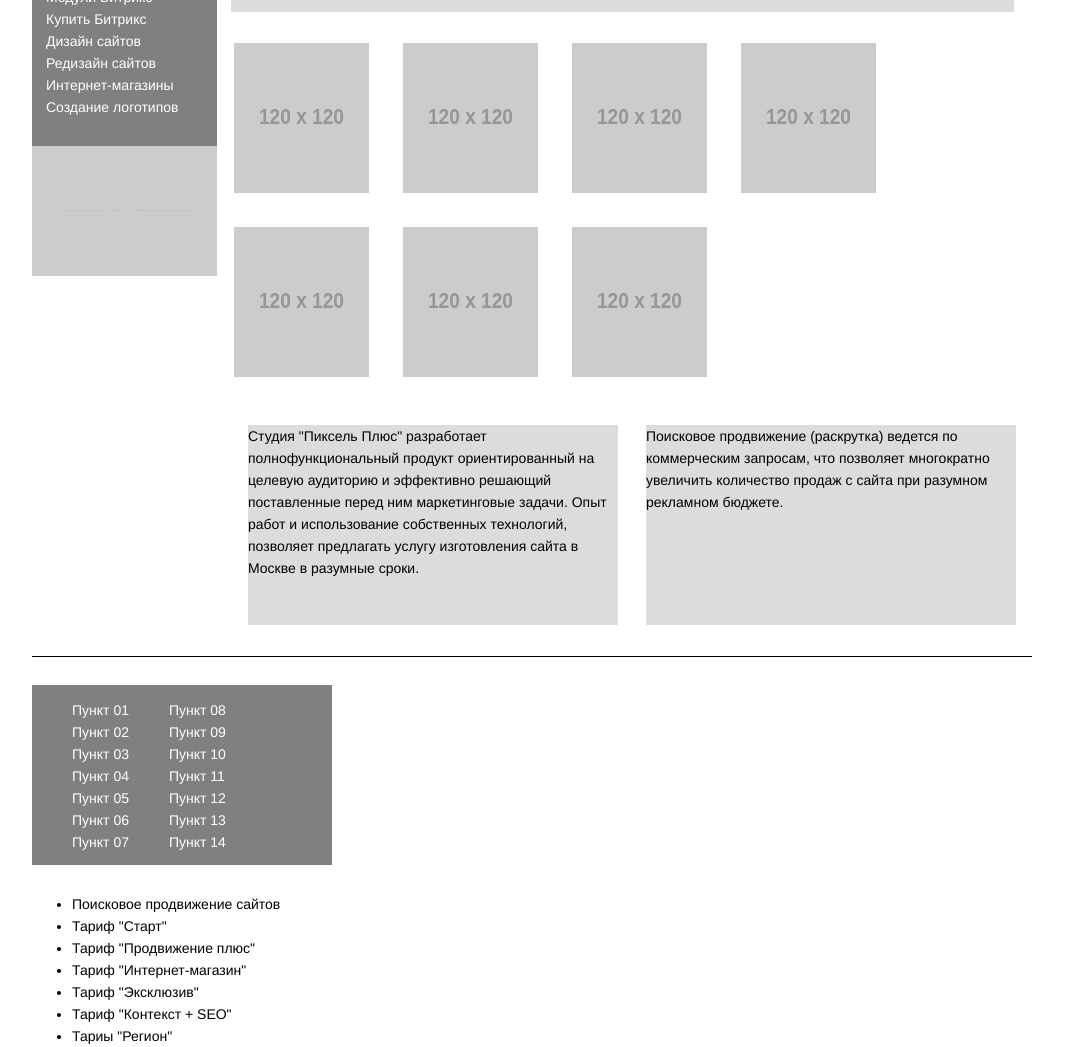
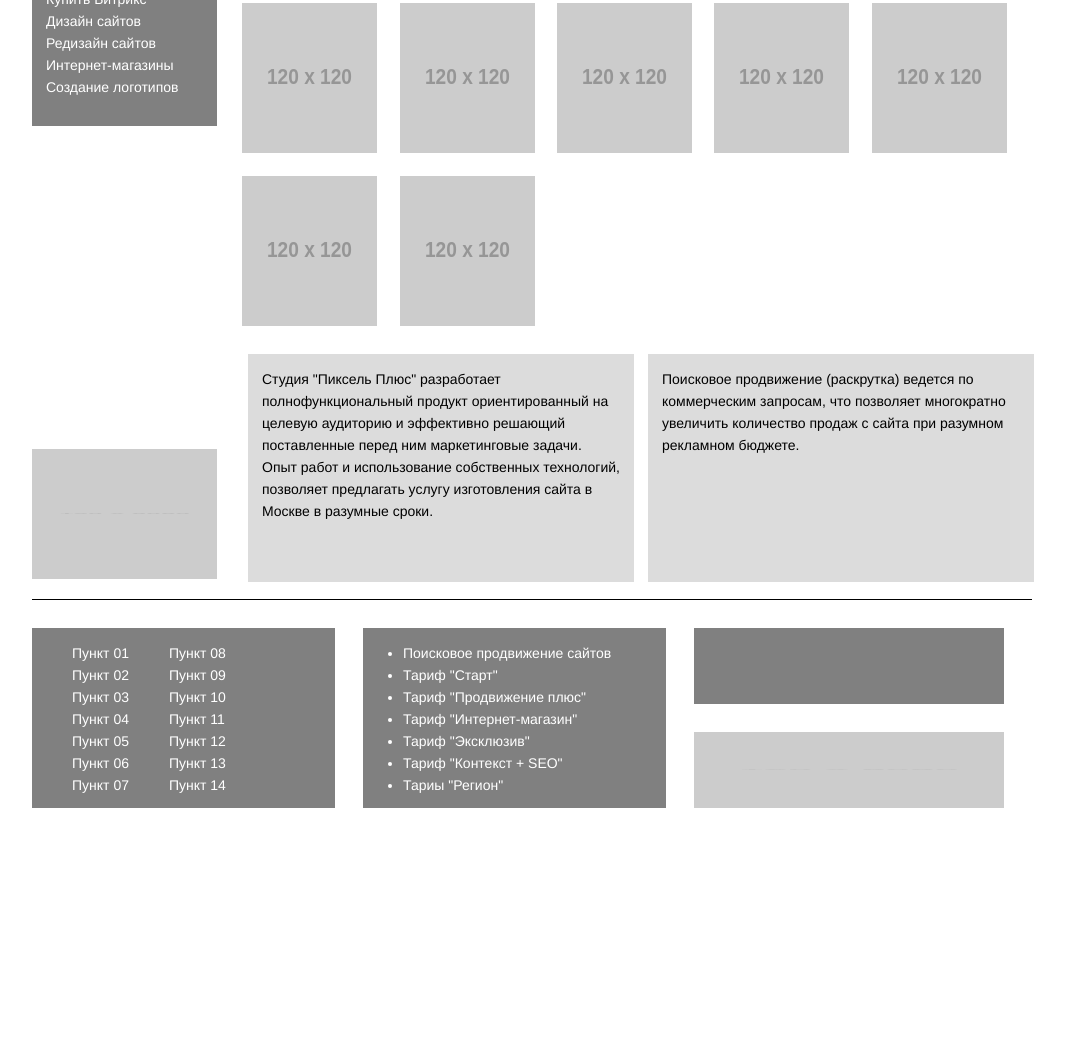
Before and after one commit to Giant333/LKU, a plain HTML site: page First project/First project.html in a window 1280 px wide. Shown: the part 387-1434 px from the top of the page, without its empty margins (126-1191 px from the left). After the commit the page ends 1223 px from the top, so only its background shows below. Drawn offline with Linux system fonts and the light colour scheme; placeholder pictures from the web are drawn by us.

Commit message:
git add .

```diff
--- a/First project/First project.html
+++ b/First project/First project.html
@@ -133,6 +133,13 @@
                     <li>Тариы "Регион"</li>
                 </ul>
             </div>
+            <div class="flex-12-13">
+                <div class="flex-12"></div>
+                <div class="flex-13">
+                    <img height="76px" width="310px" alt="logo-1" title="logo-1" src="https://via.placeholder.com/120/808080/FFFFFF/?text=pic-4">
+                </div>
+
+            </div>
 
 
             </div>
--- a/First project/style.css
+++ b/First project/style.css
@@ -19,6 +19,7 @@ body {
     border-bottom: 1px black solid;
     padding-bottom: 20px;
     flex-direction: row;
+    margin-right: 0;
     flex-wrap: nowrap;
     justify-content: flex-start;
     align-content: flex-start;
@@ -29,6 +30,30 @@ body {
 .head p a{
     color:white;
 }
+.content {
+    display: flex;
+    flex: 0 0 auto;
+    border-bottom: 1px black solid;
+    margin-right: 0;
+}
+aside {
+    width: 185px;
+    float: left;
+    flex: 0 0 185px;
+    display: flex;
+    flex-direction: column;
+    margin-left: 0;
+    margin-top: 1em;
+}
+.center {
+    width: 800px;
+    margin-left: 1em;
+}
+.footer {
+    display: flex;
+    margin-bottom: 2em;
+
+}
 .flex-1,
 .flex-2,
 .flex-3 {
@@ -38,34 +63,19 @@ body {
 }
 .flex-1 {
     width: 120px;
+    margin-top: 0;
 }
 .flex-2 {
-    padding: 10px;
     border: 1px solid silver;
     width: 280px;
     align-self: auto;
 }
 .flex-3 {
-    padding: 10px;
-    margin-right: 0em;
+    padding-right: 1em;
+    margin-right: 0;
     border: 1px solid silver;
-    width: 515px;
+    width: 100%;
     text-align: right;
-}
-.content {
-    display: flex;
-    flex: 1 0 auto;
-    border-bottom: 1px black solid;
-}
-aside {
-    height: 100%;
-    width: 185px;
-    float: left;
-    flex: 0 0 185px;
-    display: flex;
-    flex-direction: column;
-    margin-left: 0;
-    margin-top: 1em;
 }
 
 .flex-4 li {
@@ -82,11 +92,12 @@ aside {
 .flax-6
 .flex-8-9 {
     background-color:#dcdcdc;
-    width: 755px;
     margin-right: 0;
+    width: auto;
 }
 .flex-5 {
-    margin: 1em;
+    margin-left: 1em;
+    margin-top: 1em;
     padding: 1em;
 }
 .flex-6 {
@@ -96,19 +107,23 @@ flex-wrap: wrap;
 .flex-6-item {
     height: 150px;
     width: 135px;
-    margin: 0.5em;
-    padding: 10px;
+    margin: 0.8em;
+
 }
 .flex-7 {
     margin-top: auto;
+    margin-bottom: 1em;
 
 }
 .flex-8,
 .flex-9 {
     background-color:#dcdcdc;
-    margin: 1em;
+    padding: 1em;
+
+
 }
 .flex-8-9 {
+    width: 800px;
     display: flex;
     padding: 3px;
     margin: 1em;
@@ -125,16 +140,43 @@ flex-wrap: wrap;
     margin-right: 1em;
 }
 .flex-10 {
+    margin-right: 2em;
+}
+.flex-10,
+.flex-11
+ {
     display: flex;
     height: 180px;
-    width: 300px;
+    width: 315px;
     background-color:#808080;
     margin-top: 2em;
     margin-bottom: 2em;
 }
+.flex-10 li,
+.flex-11 li
+ {
+    color: white;
+}
 .flex-10 li {
-    color: white;
     list-style-type: none;
+}
+.flex-12-13 {
+    display: flex;
+    flex-direction: column;
+    margin: 2em;
+
+}
+.flex-12 {
+    height: 76px;
+    width: 310px;
+    background-color:#808080;
+    margin-bottom: 1em;
+
+}
+.flex-13 {
+    height: 76px;
+    width: 310px;
+    margin-top: 1em;
 }
      ()
 * {
--- /dev/null
+++ b/Пример/style.css
@@ -0,0 +1,116 @@
+/* Eric Meyer's CSS Reset */
+html, body, div, span, applet, object, iframe,
+h1, h2, h3, h4, h5, h6, p, blockquote, pre,
+a, abbr, acronym, address, big, cite, code,
+del, dfn, em, img, ins, kbd, q, s, samp,
+small, strike, strong, sub, sup, tt, var,
+b, u, i, center,
+dl, dt, dd, ol, ul, li,
+fieldset, form, label, legend,
+table, caption, tbody, tfoot, thead, tr, th, td,
+article, aside, canvas, details, embed,
+figure, figcaption, footer, header, hgroup,
+menu, nav, output, ruby, section, summary,
+time, mark, audio, video {
+	margin: 0;
+	padding: 0;
+	border: 0;
+	font-size: 100%;
+	font: inherit;
+	vertical-align: baseline;
+}
+/* HTML5 display-role reset for older browsers */
+article, aside, details, figcaption, figure,
+footer, header, hgroup, menu, nav, section {
+	display: block;
+}
+body {
+	line-height: 1;
+}
+ol, ul {
+	list-style: none;
+}
+blockquote, q {
+	quotes: none;
+}
+blockquote:before, blockquote:after,
+q:before, q:after {
+	content: '';
+	content: none;
+}
+table {
+	border-collapse: collapse;
+	border-spacing: 0;
+}
+/* End of Eric Meyer's CSS Reset */
+
+html {
+	height: 100%;
+}
+article, aside, details, figcaption, figure, footer, header, hgroup, main, nav, section, summary {
+	display: block;
+}
+body {
+	font: 12px/18px Arial, sans-serif;
+	width: 100%;
+	height: 100%;
+}
+.wrapper {
+	width: 1000px;
+	margin: 0 auto;
+	min-height: 100%;
+	height: auto !important;
+	height: 100%;
+}
+
+
+/* Header
+-----------------------------------------------------------------------------*/
+.header {
+	height: 150px;
+	background: #FFE680;
+}
+
+
+/* Middle
+-----------------------------------------------------------------------------*/
+.middle {
+	width: 100%;
+	padding: 0 0 100px;
+	position: relative;
+}
+.middle:after {
+	display: table;
+	clear: both;
+	content: '';
+}
+.container {
+	width: 100%;
+	float: left;
+	overflow: hidden;
+}
+.content {
+	padding: 0 0 0 270px;
+}
+
+
+/* Left Sidebar
+-----------------------------------------------------------------------------*/
+.left-sidebar {
+	float: left;
+	width: 250px;
+	margin-left: -100%;
+	position: relative;
+	background: #B5E3FF;
+}
+
+
+/* Footer
+-----------------------------------------------------------------------------*/
+.footer {
+	width: 1000px;
+	margin: -100px auto 0;
+	height: 100px;
+	background: #BFF08E;
+	position: relative;
+}
```
Also changed, not shown: LKU.html (+1 -1 lines), Пример/index.html (added, +41 -0 lines), 1 other file.
